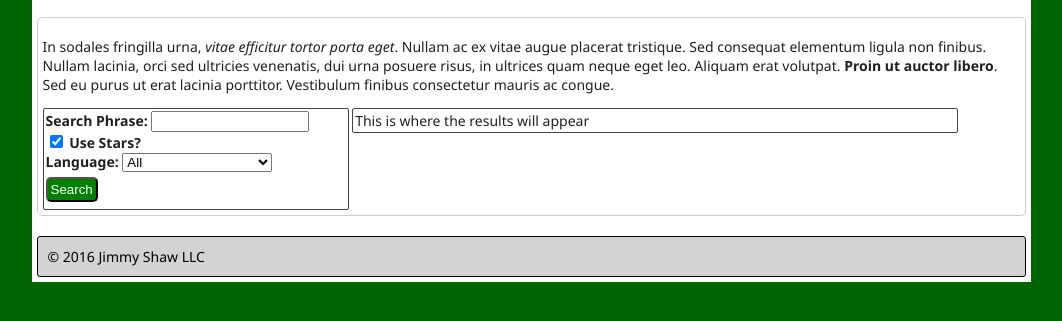
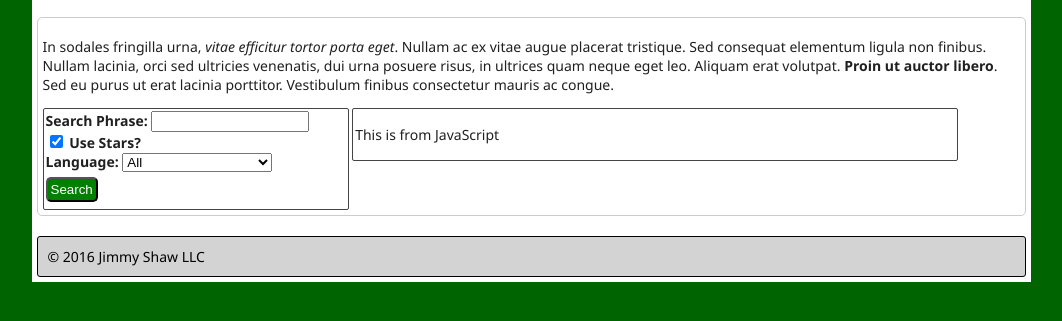
Before and after one commit to jimxshaw/samples-webdevelopment, a plain HTML site: page github-hub/index.html in a window 1280 px wide. Shown: the part 85-406 px from the top of the page, without its empty margins (109-1171 px from the left). Drawn offline with Linux system fonts and the light colour scheme.

Commit message:
Added js folder and index.js. Tested sample javascript.

```diff
--- a/github-hub/index.html
+++ b/github-hub/index.html
@@ -6,6 +6,7 @@
             <script src="bower_components/html5shiv/dist/html5shiv.js"></script>
         <![endif]-->
         <link rel="stylesheet" type="text/css" href="css/site.css" />
+
     </head>
 
     <div class="container">
@@ -52,6 +53,8 @@
             <footer>
                 &copy; 2016 Jimmy Shaw LLC
             </footer>
+
+            <script type="text/javascript" src="js/index.js"></script>
         </body>
     </div>
 </html>
--- /dev/null
+++ b/github-hub/js/index.js
@@ -0,0 +1,7 @@
+// index.js
+
+var message = "Hello JavaScript!";
+console.log(message);
+
+var resultsDiv = document.getElementById("results");
+resultsDiv.innerHTML = "<p>This is from JavaScript</p>";
```
